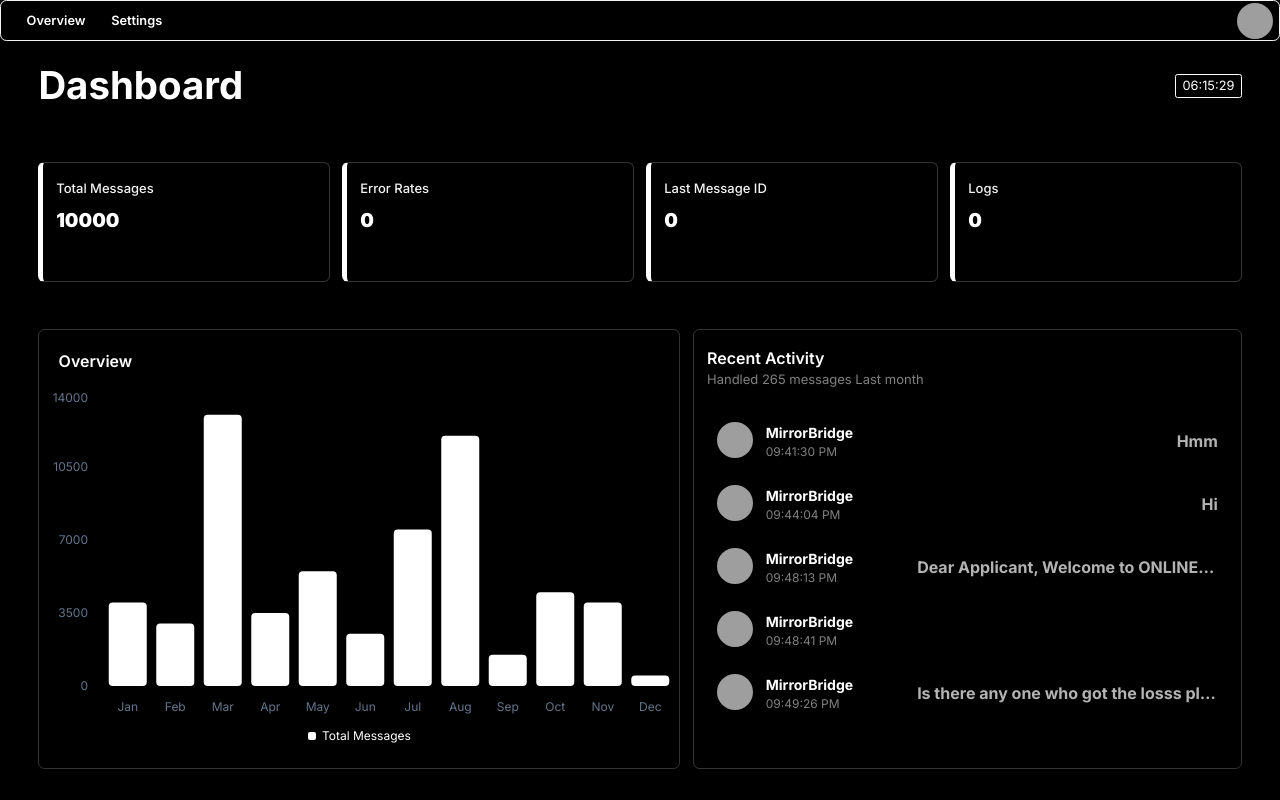
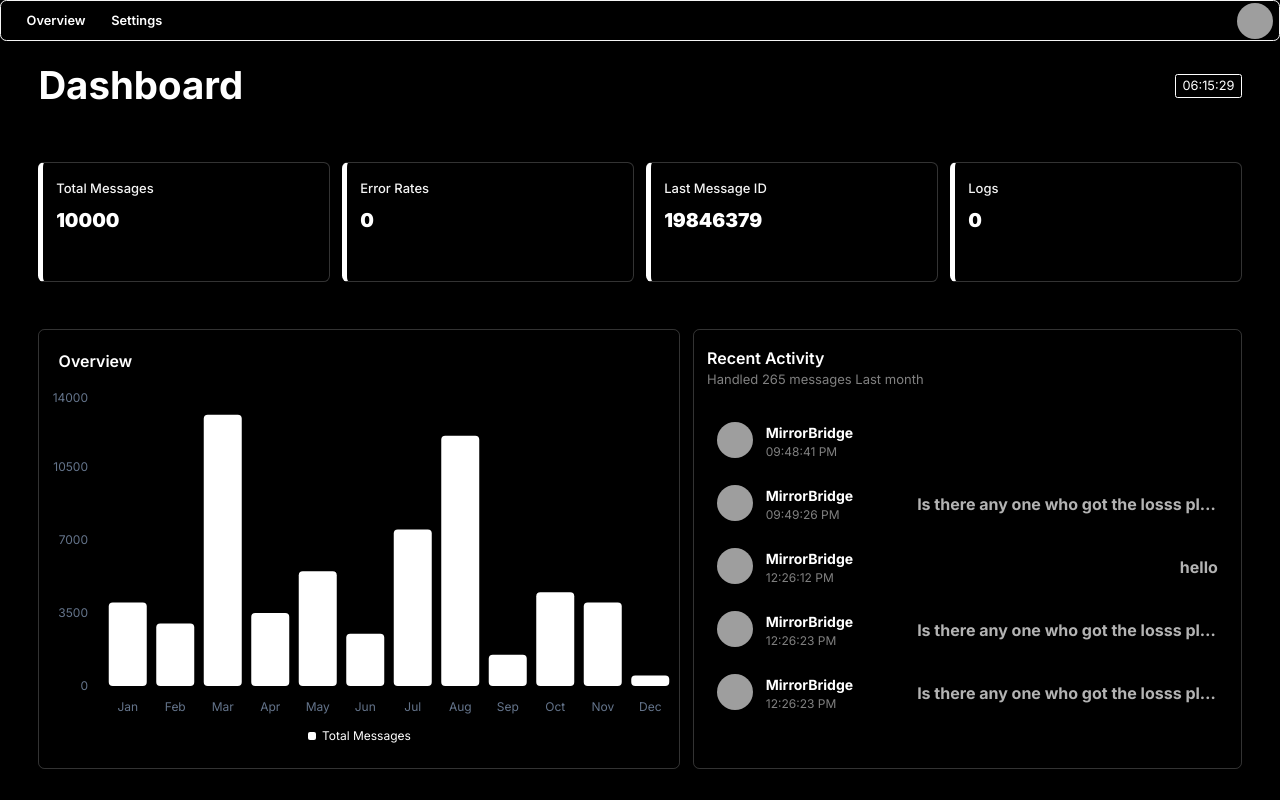
Before and after one commit to shadowctrl/TeleDis, a Next.js app: page / in a window 1280 px wide. Built offline with nearby package versions, Linux system fonts and the light colour scheme; grey boxes are pictures that could not be loaded.

Commit message:
Recent activity & Last msg ID

```diff
--- a/src/app/page.tsx
+++ b/src/app/page.tsx
@@ -13,6 +13,7 @@ export default async function Home() {
     cache: "no-cache",
   });
   const Data = await res.json();
+  const lastId = Data.length - 1;
   return (
     <div className="App-main">
       <div className="hero-head">
@@ -32,7 +33,7 @@ export default async function Home() {
         </div>
         <div>
           <h2 className="hero-card-title">Last Message ID</h2>
-          <p>0</p>
+          <p>{Data[lastId].msgId}</p>
         </div>
         <div>
           <h2 className="hero-card-title">Logs</h2>
--- a/src/lib/telegramHelper.json
+++ b/src/lib/telegramHelper.json
@@ -1,3 +1,3 @@
 {
-  "update_id": 19846376
+  "update_id": 19846380
 }
--- a/src/logs/recentMsg.json
+++ b/src/logs/recentMsg.json
@@ -1,22 +1,4 @@
 [
-  {
-    "msgId": 19846369,
-    "text": "Hmm",
-    "dateLocale": "09:41:30 PM",
-    "msgChannel": "MirrorBridge"
-  },
-  {
-    "msgId": 19846372,
-    "text": "Hi",
-    "dateLocale": "09:44:04 PM",
-    "msgChannel": "MirrorBridge"
-  },
-  {
-    "msgId": 19846374,
-    "text": "Dear Applicant,\n\nWelcome to ONLINE ADMISSION PORTAL.\n\nExisting Users:\n\nLogin with the username (Application Number)\nPassword is your date of birth in format DDMMYYYY.\n(Eg. If your date of birth is 3rd April 2002 password format is 03042002).",
-    "dateLocale": "09:48:13 PM",
-    "msgChannel": "MirrorBridge"
-  },
   {
     "msgId": 19846375,
     "dateLocale": "09:48:41 PM",
@@ -27,5 +9,23 @@
     "text": "Is there any one who got the losss please send me the screen shot",
     "dateLocale": "09:49:26 PM",
     "msgChannel": "MirrorBridge"
+  },
+  {
+    "msgId": 19846377,
+    "text": "hello",
+    "dateLocale": "12:26:12 PM",
+    "msgChannel": "MirrorBridge"
+  },
+  {
+    "msgId": 19846378,
+    "text": "Is there any one who got the losss please send me the screen shotIs there any one who got the losss please send me the screen shotIs there any one who got the losss please send me the screen shotIs there any one who got the losss please send me the screen shot",
+    "dateLocale": "12:26:23 PM",
+    "msgChannel": "MirrorBridge"
+  },
+  {
+    "msgId": 19846379,
+    "text": "Is there any one who got the losss please send me the screen shot",
+    "dateLocale": "12:26:23 PM",
+    "msgChannel": "MirrorBridge"
   }
 ]
```
